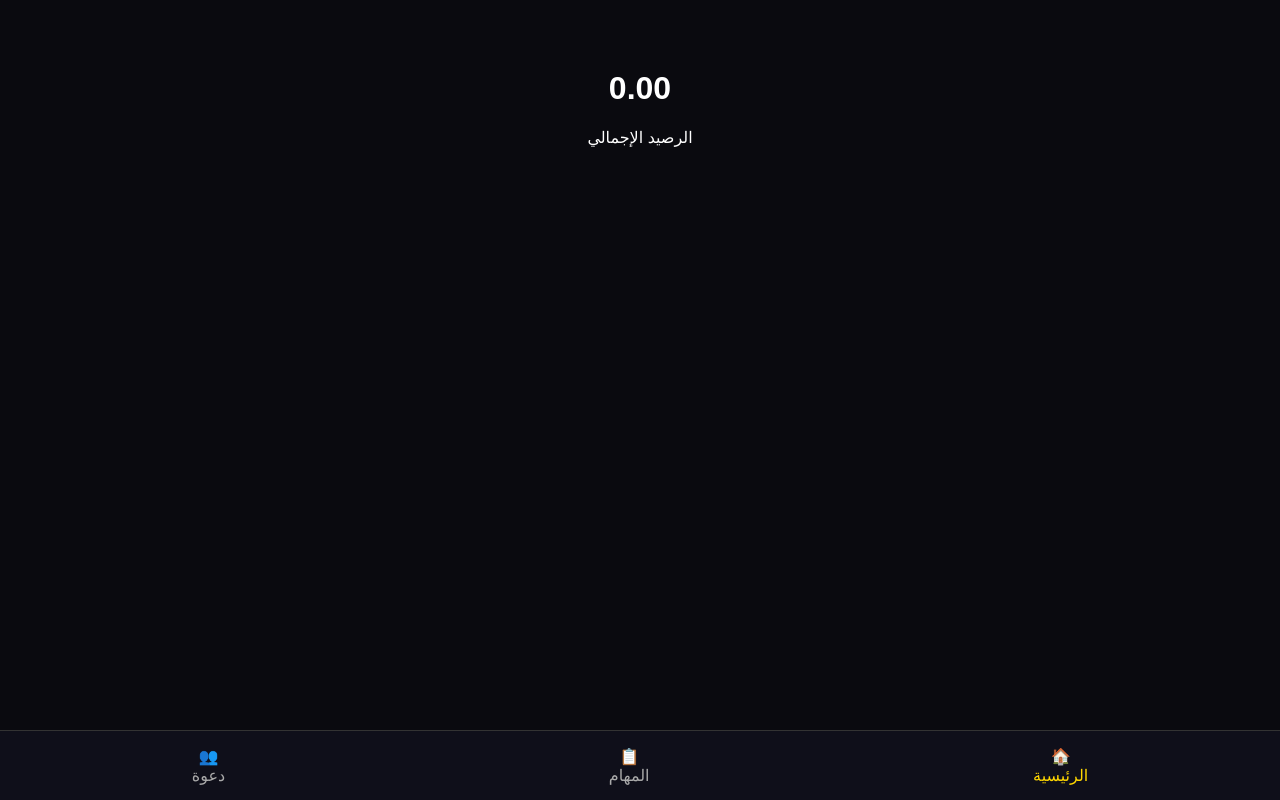
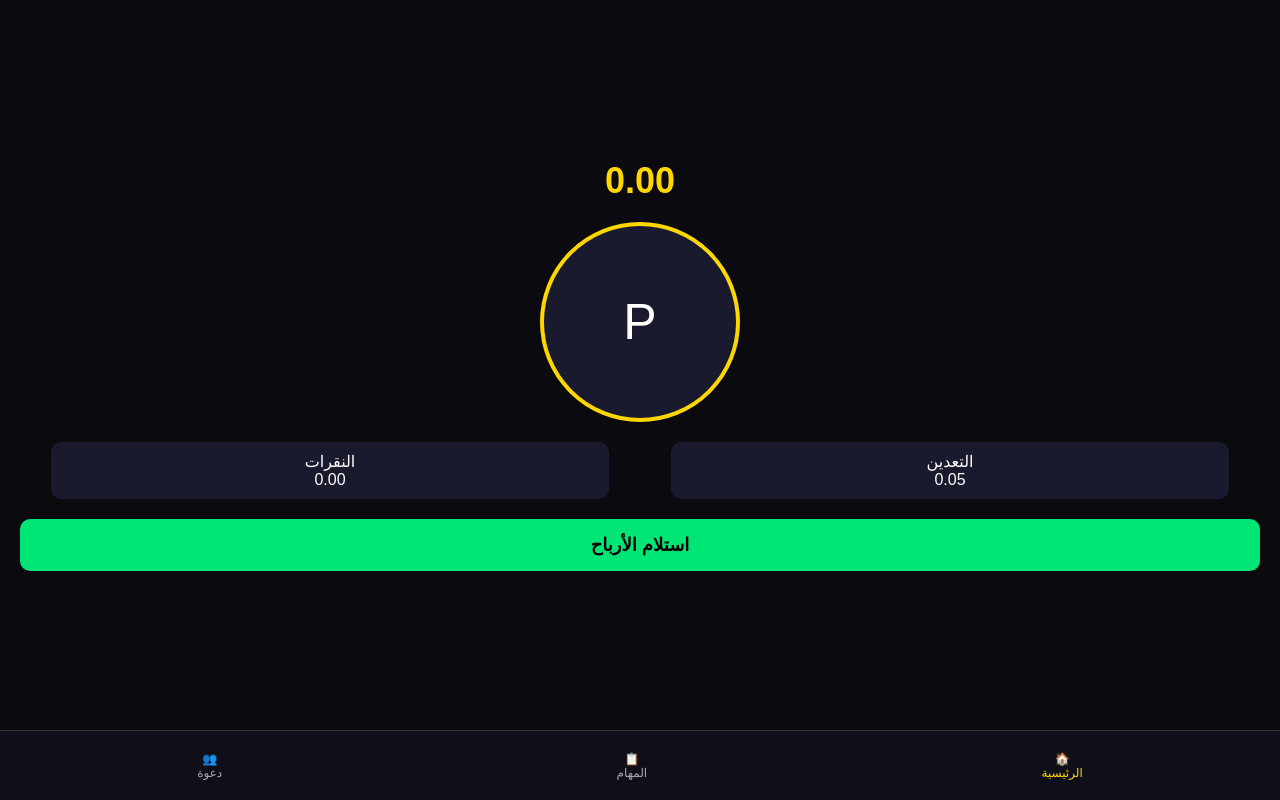
Before and after one commit to adelsohaib7-hash/pixel-gold-game, a plain HTML site: page index.html in a window 1280 px wide. Drawn offline with Linux system fonts and the light colour scheme.

Commit message:
Update index.html

```diff
--- a/index.html
+++ b/index.html
@@ -3,52 +3,58 @@
 <head>
     <meta charset="UTF-8">
     <meta name="viewport" content="width=device-width, initial-scale=1.0, maximum-scale=1.0, user-scalable=no">
-    <title>Pixel Gold Mining</title>
+    <title>Pixel Gold</title>
     <style>
         * { box-sizing: border-box; }
         body { margin: 0; background-color: #0a0a0f; color: #fff; font-family: sans-serif; height: 100vh; display: flex; flex-direction: column; }
         .screen { display: none; flex: 1; overflow-y: auto; padding: 20px; }
-        .screen.active { display: block; }
+        .screen.active { display: flex; flex-direction: column; align-items: center; justify-content: center; }
 
-        .referral-card { background: #1a1a2e; padding: 20px; border-radius: 15px; border: 1px solid #333; margin-bottom: 20px; }
-        .btn-action { background: #007bff; color: white; border: none; padding: 15px; width: 100%; border-radius: 10px; font-weight: bold; cursor: pointer; margin-top: 10px; }
+        /* تصميم الشاشة الرئيسية */
+        .balance { font-size: 36px; font-weight: bold; color: #ffd700; margin-bottom: 20px; }
+        .circle { width: 200px; height: 200px; border-radius: 50%; background: #1a1a2e; border: 4px solid #ffd700; display: flex; align-items: center; justify-content: center; font-size: 50px; cursor: pointer; margin-bottom: 20px; }
+        .stats-container { display: flex; justify-content: space-around; width: 100%; margin-bottom: 20px; }
+        .stat-box { text-align: center; background: #1a1a2e; padding: 10px; border-radius: 10px; width: 45%; }
+        .btn-claim { background: #00e676; color: #000; border: none; padding: 15px; width: 100%; border-radius: 10px; font-weight: bold; font-size: 18px; cursor: pointer; }
 
+        /* تصميم الإحالات */
+        .referral-card { background: #1a1a2e; padding: 20px; border-radius: 15px; border: 1px solid #333; width: 100%; margin-bottom: 20px; }
         .link-container { display: flex; background: #0a0a0f; padding: 10px; border-radius: 8px; margin-top: 10px; justify-content: space-between; border: 1px solid #444; }
-        .copy-btn { background: #ffd700; color: #000; border: none; padding: 5px 10px; border-radius: 5px; cursor: pointer; font-weight: bold; }
+        .copy-btn { background: #ffd700; color: #000; border: none; padding: 5px 10px; border-radius: 5px; cursor: pointer; }
+        .empty-state { text-align: center; color: #666; margin-top: 30px; }
 
-        .empty-state { text-align: center; color: #666; margin-top: 30px; }
-        .friend-list { margin-top: 20px; }
-
-        .nav { height: 70px; background: #0f0f1a; display: flex; justify-content: space-around; align-items: center; border-top: 1px solid #333; }
-        .nav-item { cursor: pointer; text-align: center; color: #aaa; }
+        /* القائمة السفلية */
+        .nav { height: 70px; background: #0f0f1a; display: flex; justify-content: space-around; align-items: center; border-top: 1px solid #333; position: sticky; bottom: 0; }
+        .nav-item { cursor: pointer; text-align: center; color: #aaa; font-size: 12px; }
         .nav-item.active { color: #ffd700; }
     </style>
 </head>
 <body>
 
     <div id="screen-home" class="screen active">
-        <div style="text-align:center; margin-top:50px;">
-            <h1 id="total">0.00</h1>
-            <p>الرصيد الإجمالي</p>
+        <div class="balance" id="total">0.00</div>
+        <div class="circle" id="clicker">P</div>
+        <div class="stats-container">
+            <div class="stat-box">التعدين<br><span id="mining-pool">0.00</span></div>
+            <div class="stat-box">النقرات<br><span id="click-pool">0.00</span></div>
         </div>
+        <button class="btn-claim" id="btn-claim">استلام الأرباح</button>
     </div>
+
     <div id="screen-tasks" class="screen"><h2>قائمة المهام</h2></div>
 
     <div id="screen-friends" class="screen">
         <h2>برنامج الإحالة</h2>
         <div class="referral-card">
-            <button class="btn-action">مشاركة الرابط</button>
+            <button class="btn-claim" style="background:#007bff; color:white;">مشاركة الرابط</button>
             <div class="link-container">
                 <span id="ref-link">t.me/bot?start=12345</span>
                 <button class="copy-btn" onclick="copyLink()">نسخ</button>
             </div>
         </div>
-
-        <h3>قائمة الأصدقاء:</h3>
-        <div id="friend-list-container" class="friend-list">
-            <div class="empty-state" id="empty-msg">
-                لم ينضم أي صديق بعد. <br> ابدأ بمشاركة رابطك الآن!
-            </div>
+        <h3>الأصدقاء:</h3>
+        <div id="friend-list-container" class="friend-list" style="width:100%;">
+            <div class="empty-state">لم ينضم أي صديق بعد. ابدأ بمشاركة رابطك!</div>
         </div>
     </div>
 
@@ -68,25 +74,24 @@
 
         function copyLink() {
             navigator.clipboard.writeText(document.getElementById('ref-link').innerText);
-            alert("تم النسخ!");
+            alert("تم نسخ الرابط!");
         }
 
-        // محاكاة بيانات الأصدقاء (حالياً مصفوفة فارغة)
-        const friends = [];
+        let total = parseFloat(localStorage.getItem('total')) || 0;
+        let miningPool = parseFloat(localStorage.getItem('miningPool')) || 0;
+        let clickPool = parseFloat(localStorage.getItem('clickPool')) || 0;
 
-        function renderFriends() {
-            const container = document.getElementById('friend-list-container');
-            const emptyMsg = document.getElementById('empty-msg');
-
-            if (friends.length === 0) {
-                emptyMsg.style.display = 'block';
-            } else {
-                emptyMsg.style.display = 'none';
-                // هنا نضيف كود عرض الأصدقاء إذا وجدوا
-            }
+        function updateUI() {
+            document.getElementById('total').innerText = total.toFixed(2);
+            document.getElementById('mining-pool').innerText = miningPool.toFixed(2);
+            document.getElementById('click-pool').innerText = clickPool.toFixed(2);
         }
 
-        renderFriends();
+        setInterval(() => { miningPool += 0.01; updateUI(); localStorage.setItem('miningPool', miningPool); }, 1000);
+        document.getElementById('clicker').onclick = () => { clickPool += 0.05; updateUI(); localStorage.setItem('clickPool', clickPool); };
+        document.getElementById('btn-claim').onclick = () => { total += (miningPool + clickPool); miningPool = 0; clickPool = 0; updateUI(); localStorage.setItem('total', total); };
+
+        updateUI();
     </script>
 </body>
 </html>
```
